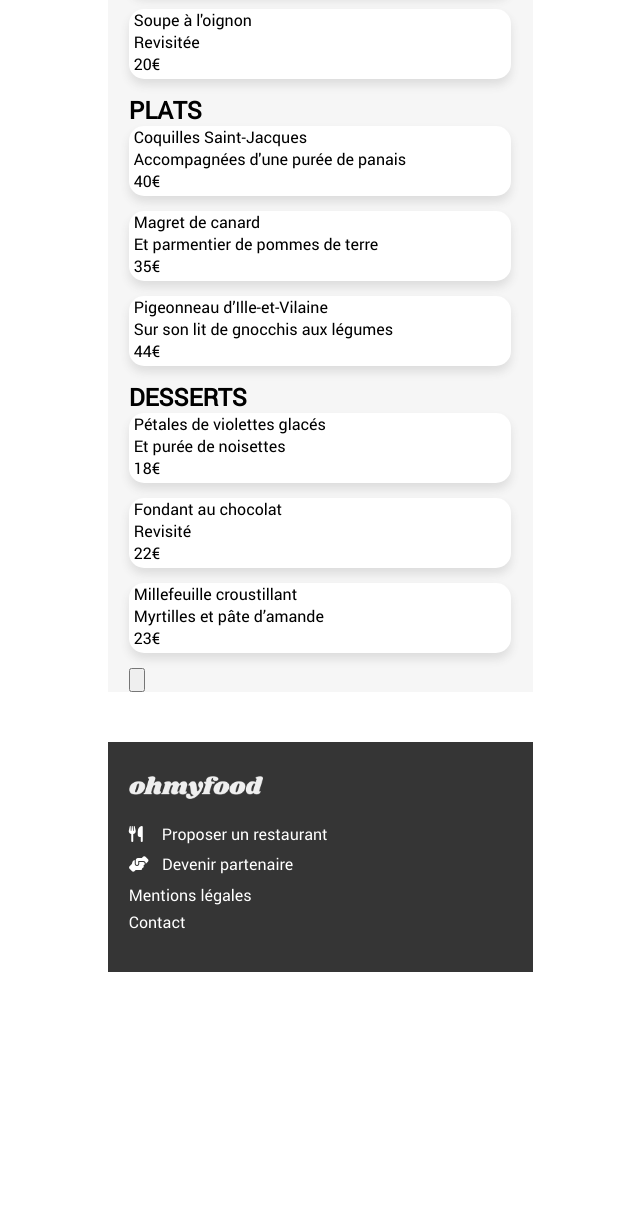
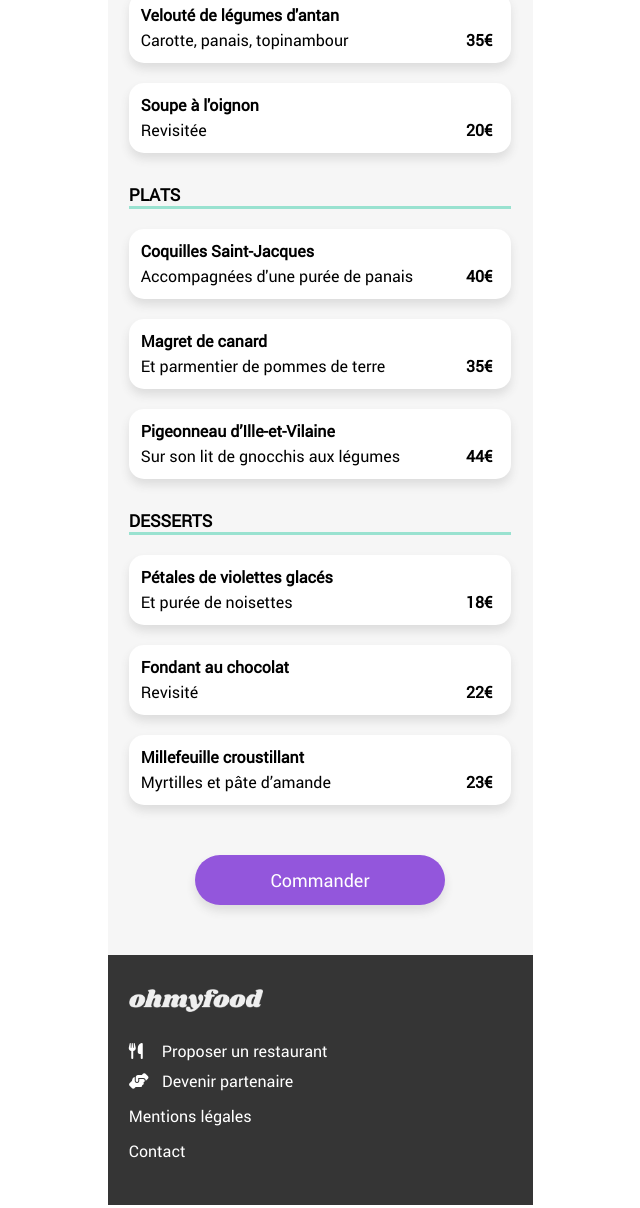
Before and after one commit to Desbasmarion/DesbasMarion_3_15032021, a website: page francaise.html in a window 1280 px wide. Shown: the part 563-1771 px from the top of the page, without its empty margins (320-960 px from the left). Before the commit the page ends 1543 px from the top, so only its background shows below. Drawn offline with Linux system fonts and the light colour scheme; files whose address does not match are found by name.

Commit message:
fin intégration scss différentes pages

```diff
--- a/Layout/_footer.scss
+++ b/Layout/_footer.scss
@@ -5,6 +5,7 @@ footer{
     padding-left: 5%;
     padding-top: 8%;
     padding-bottom: 8%;
+    line-height: 30px;
     .logo_footer{
         width: 35%;
         filter: invert(100%);
@@ -16,6 +17,7 @@ footer{
         width: 52%;
         justify-content: space-between;
         height: 30px;
+        font-weight: 550;
     }
     .partenaire{
         width: 43%;
--- a/Layout/_menus.scss
+++ b/Layout/_menus.scss
@@ -16,9 +16,10 @@
     top: -50px;
     padding-right: 5%;
     padding-left: 5%;
+    margin-bottom: -50px;
     h1{
         margin: 0;
-        padding-top: 20px;
+        padding-top: 40px;
         font-family: shrikhand;
     }
     i{
@@ -29,26 +30,46 @@
     }
     h2{
         margin: 0;
+        font-size: 17px;
+        margin-bottom: 20px;
+        border-bottom: solid $couleur_tertiaire 3px;
+        margin-top: 30px;
     }
 }
 .vignette_menu{
     background-color: white;
     border-radius: 15px;
     box-shadow: $box-shadow_vignettes;
-    margin-bottom: 15px;
+    margin-bottom: 20px;
     height: 70px;
-    p{
+    display: flex;
+    flex-direction: column;
+    justify-content: center;
+    padding-left: 7px;
+    line-height: 25px;
+    >p{
         margin: 0;
         margin-left: 5px;
+        font-weight: 900;
     }
     .ligne2_menu{
         display: flex;
         justify-content: space-between;
-        width: 90%;
+        width: 95%;
         p{
             margin: 0;
             margin-left: 5px;
         }
+        :nth-child(2){
+            font-weight: 900;
+        }
     }
-
 }
+.bouton_commande{
+    text-align: center;
+    margin-top: 50px;
+    button{
+    @include button;
+    align-self: center;
+    }
+}
--- a/Utils/_mixins.scss
+++ b/Utils/_mixins.scss
@@ -0,0 +1,12 @@
+@mixin button {
+    background-color: $couleur_primaire;
+        box-shadow: $box-shadow_vignettes;
+        color: white;
+        height: 50px;
+        width: 250px;
+        border-radius: 50px;
+        border: 0;
+        cursor: pointer;
+        margin-bottom: 50px;
+        font-size: 18px;
+}
--- a/francaise.html
+++ b/francaise.html
@@ -23,57 +23,77 @@
         <div class="menu">
             <div class="vignette_menu">
                 <p>Tartare de poulpe acidulé</p>
+                <div class="ligne2_menu">
                     <p>Aux zestes d'orange</p>
                     <p>25€</p>
                 </div>
+            </div>
             <div class="vignette_menu">
                 <p>Velouté de légumes d'antan</p>
+                <div class="ligne2_menu">
                     <p>Carotte, panais, topinambour</p>
                     <p>35€</p>
                 </div>
+            </div>
             <div class="vignette_menu">
                 <p>Soupe à l'oignon</p>
+                <div class="ligne2_menu">
                     <p>Revisitée</p>
                     <p>20€</p>
+                </div>
             </div>
         </div>
         <h2>PLATS</h2>
         <div class="menu">
             <div class="vignette_menu">
                 <p>Coquilles Saint-Jacques</p>
+                <div class="ligne2_menu">
                     <p>Accompagnées d'une purée de panais</p>
                     <p>40€</p>
                 </div>
+            </div>
             <div class="vignette_menu">
                 <p>Magret de canard</p>
+                <div class="ligne2_menu">
                     <p>Et parmentier de pommes de terre</p>
                     <p>35€</p>
                 </div>
+            </div>
             <div class="vignette_menu">
                 <p>Pigeonneau d’Ille-et-Vilaine</p>
+                <div class="ligne2_menu">
                     <p>Sur son lit de gnocchis aux légumes</p>
                     <p>44€</p>
+                </div>
             </div>
         </div>
         <h2>DESSERTS</h2>
         <div class="menu">
             <div class="vignette_menu">
                 <p>Pétales de violettes glacés</p>
+                <div class="ligne2_menu">
                     <p>Et purée de noisettes</p>
                     <p>18€</p>
                 </div>
+            </div>
             <div class="vignette_menu">
                 <p>Fondant au chocolat</p>
+                <div class="ligne2_menu">
                     <p>Revisité</p>
                     <p>22€</p>
                 </div>
+            </div>
             <div class="vignette_menu">
                 <p>Millefeuille croustillant</p>
+                <div class="ligne2_menu">
                     <p>Myrtilles et pâte d’amande</p>
                     <p>23€</p>
                 </div>
             </div>
-        <input type="button">
+        </div>
+        <div class="bouton_commande">
+            <button type="submit">Commander</button>
+        </div>
     </div>
 
     <footer>
--- a/style_index.scss
+++ b/style_index.scss
@@ -1,4 +1,5 @@
 @import "Utils/variables";
+@import "Utils/mixins";
 @import "Layout/footer";
 @import "Layout/menus";
 
```
Also changed, not shown: delice_des_sens.html (+21 -1 lines), note_enchantee.html (+23 -1 lines), palette_du_gout.html (+13 -1 lines), style_index.css, 1 other file. Lines whose indentation alone changed are shown as unchanged.
